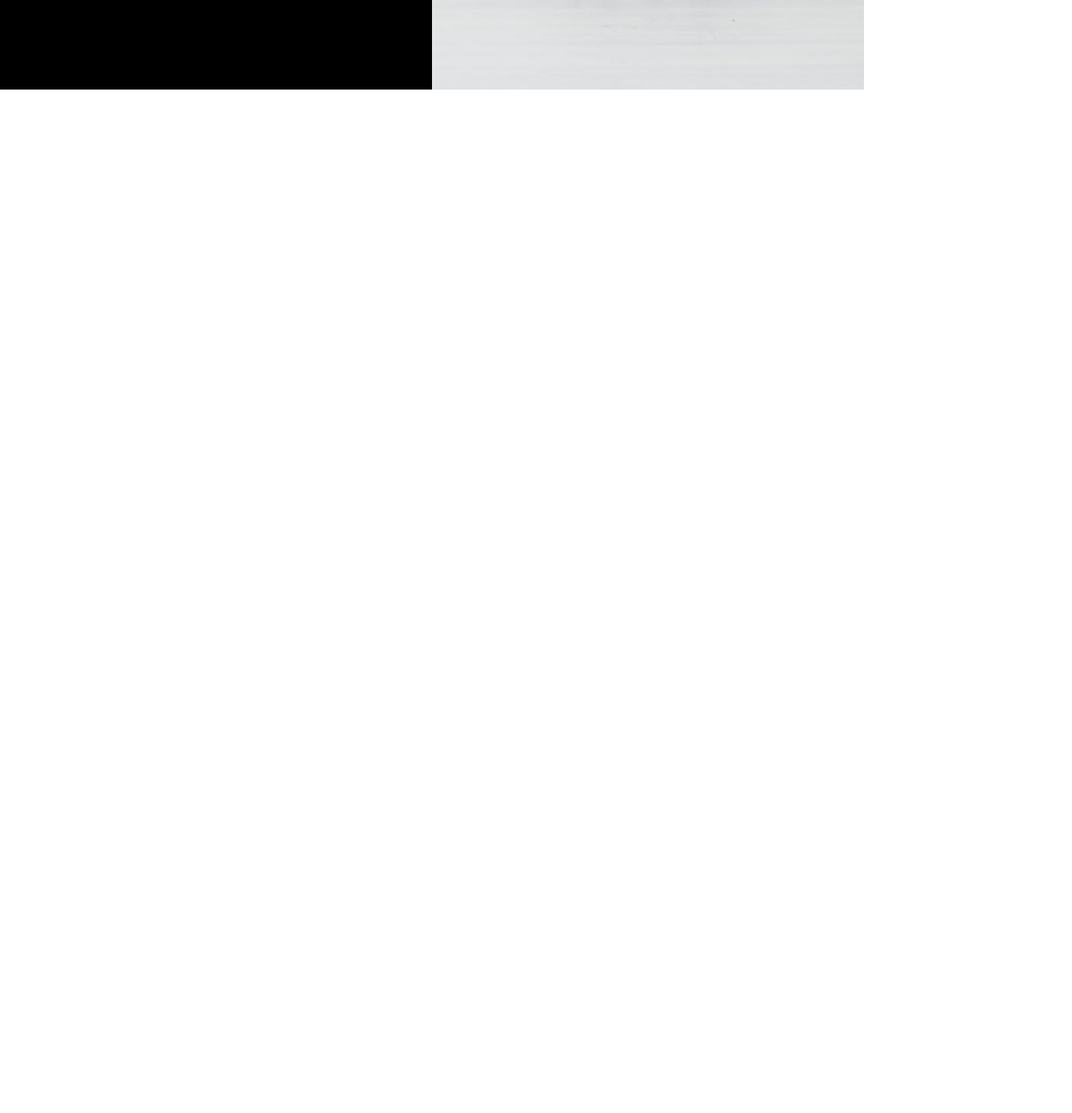
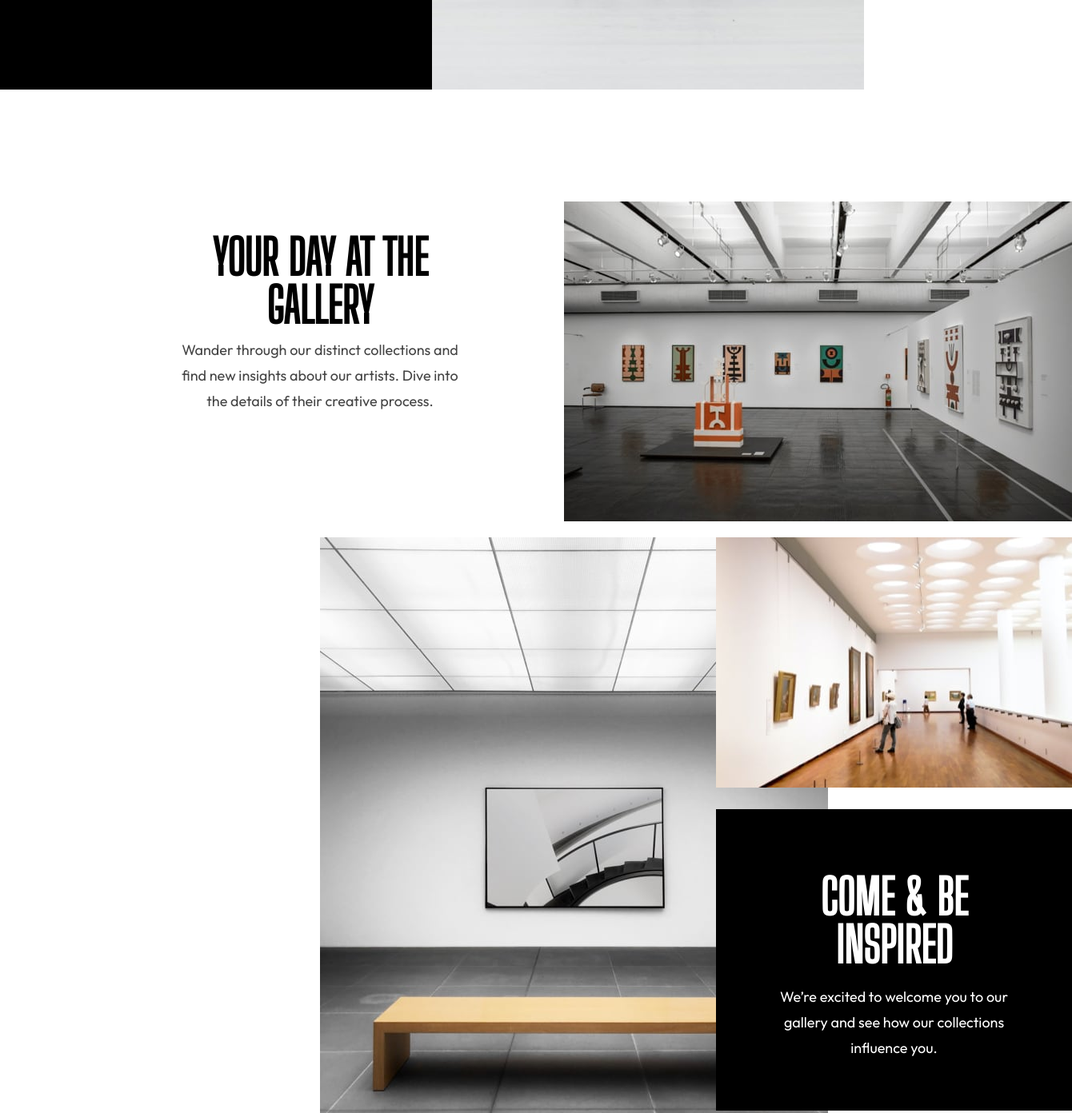
Before and after one commit to Jennnnnie/art-gallery-project, a React (Create React App) app: page / in a window 1280 px wide. Shown: the part 688-2080 px from the top of the page at 80% size, 1340 px wide, since content can reach past the window. Before the commit the page ends 800 px from the top, so only its background shows below. Built offline with nearby package versions, Linux system fonts and the light colour scheme.

Commit message:
Added gallery component

```diff
--- a/src/App.js
+++ b/src/App.js
@@ -1,11 +1,13 @@
 import "./App.css";
 
 import { Header } from "./components";
+import { Gallery } from "./components";
 
 function App() {
   return (
     <div className="App">
       <Header />
+      <Gallery />
     </div>
   );
 }
--- /dev/null
+++ b/src/components/gallery/Gallery.js
@@ -0,0 +1,34 @@
+import React from "react";
+import { img1, img2, img3 } from "./imports";
+import "./gallery.css";
+
+const Gallery = () => {
+  return (
+    <>
+      <div className="art-gallery_gallery section">
+        <div className="art-gallery_gallery-container">
+          <div className="art-gallery_gallery-images">
+            <h1>Your Day at the Gallery</h1>
+            <p>
+              Wander through our distinct collections and find new insights
+              about our artists. Dive into the details of their creative
+              process.
+            </p>
+            <img src={img1} alt="art-studio" className="img1" />
+            <img src={img2} alt="art-painting-bench" className="img2" />
+            <img src={img3} alt="art-gallery-showing" className="img3" />
+            <div className="art-gallery_gallery-information">
+              <h1>COME & BE INSPIRED</h1>
+              <p>
+                We’re excited to welcome you to our gallery and see how our
+                collections influence you.
+              </p>
+            </div>
+          </div>
+        </div>
+      </div>
+    </>
+  );
+};
+
+export default Gallery;
--- /dev/null
+++ b/src/components/gallery/gallery.css
@@ -0,0 +1,99 @@
+.art-gallery_gallery-container {
+  position: absolute;
+  width: 1110px;
+  height: 1150px;
+  left: 165px;
+  top: -100px;
+}
+
+.art-gallery_gallery-images {
+  position: absolute;
+  width: 350px;
+  height: 280px;
+  left: 60px;
+  top: 1040px;
+}
+
+.art-gallery_gallery-images h1 {
+  position: absolute;
+  height: 120px;
+  left: 0%;
+  right: 0%;
+  top: calc(50% - 120px / 2 - 80px);
+  font-family: "Big Shoulders Display";
+  font-weight: 900;
+  font-size: 60px;
+  line-height: 60px;
+  text-transform: uppercase;
+  color: black;
+}
+
+.art-gallery_gallery-images p {
+  position: absolute;
+  height: 128px;
+  left: 0%;
+  right: 0%;
+  top: calc(50% - 128px / 2 + 76px);
+  font-family: "Outfit";
+  font-weight: 300;
+  font-size: 18px;
+  line-height: 32px;
+  color: #444444;
+}
+
+.img1 {
+  position: absolute;
+  width: 635px;
+  height: 400px;
+  left: 480px;
+}
+
+.img2 {
+  position: absolute;
+  width: 635px;
+  height: 720px;
+  top: 420px;
+}
+
+.img3 {
+  position: absolute;
+  width: 445px;
+  height: 313px;
+  left: 670px;
+  top: 420px;
+}
+
+.art-gallery_gallery-information {
+  position: absolute;
+  width: 445px;
+  height: 377px;
+  left: 670px;
+  top: 760px;
+  background: black;
+}
+
+.art-gallery_gallery-information h1 {
+  position: absolute;
+  height: 120px;
+  top: 40px;
+  right: 60px;
+  left: 60px;
+  font-family: "Big Shoulders Display";
+  font-weight: 900;
+  font-size: 60px;
+  line-height: 60px;
+  text-transform: uppercase;
+  color: white;
+}
+
+.art-gallery_gallery-information p {
+  position: absolute;
+  height: 96px;
+  right: 60px;
+  left: 60px;
+  font-family: "Outfit";
+  font-weight: 300;
+  font-size: 18px;
+  line-height: 32px;
+  color: white;
+}
--- /dev/null
+++ b/src/components/gallery/imports.js
@@ -0,0 +1,5 @@
+import img1 from "../../assets/desktop/image-grid-1.jpg";
+import img2 from "../../assets/desktop/image-grid-2.jpg";
+import img3 from "../../assets/desktop/image-grid-3.jpg";
+
+export { img1, img2, img3 };
--- a/src/components/index.js
+++ b/src/components/index.js
@@ -1 +1,2 @@
 export { default as Header } from "./header/Header";
+export { default as Gallery } from "./gallery/Gallery";
```
